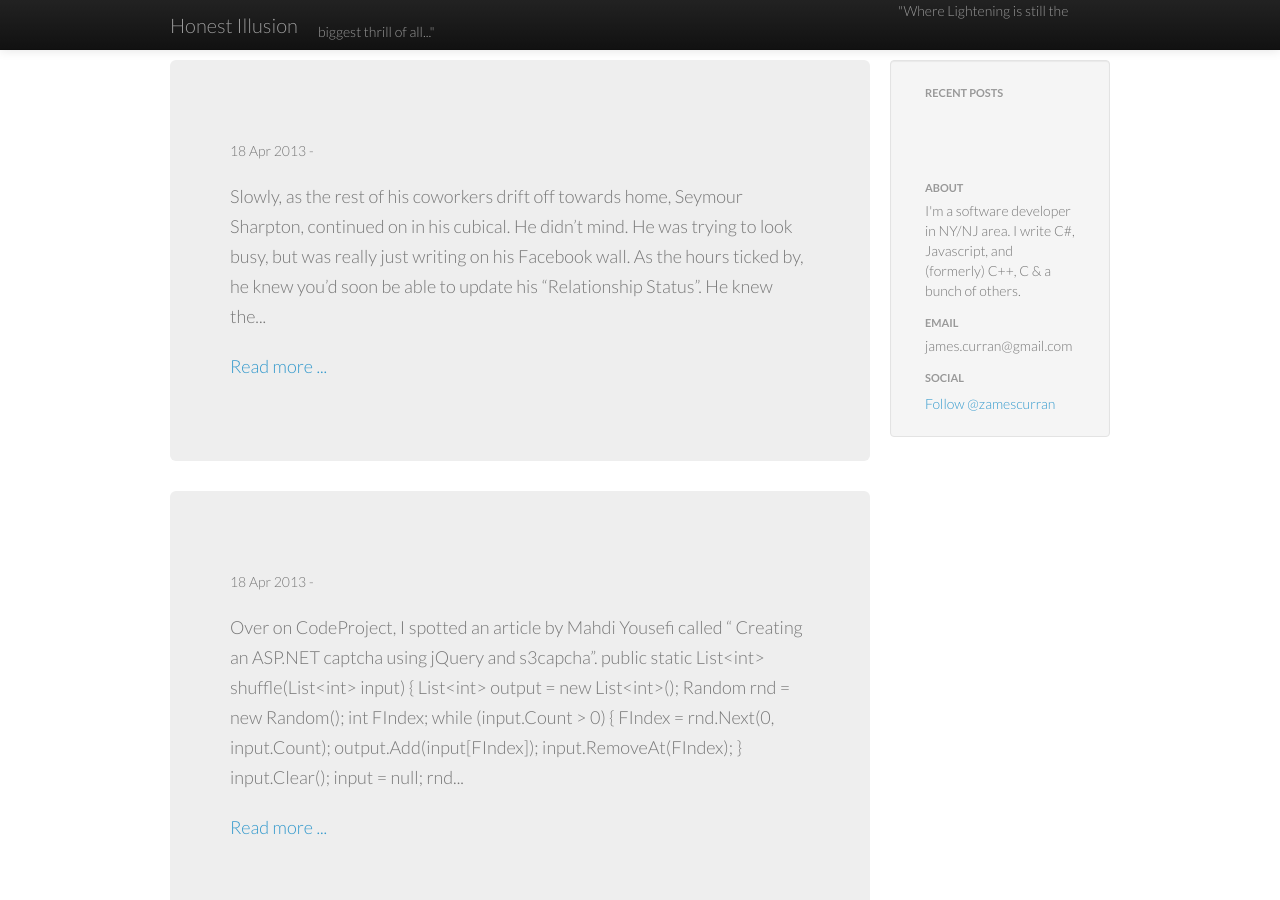
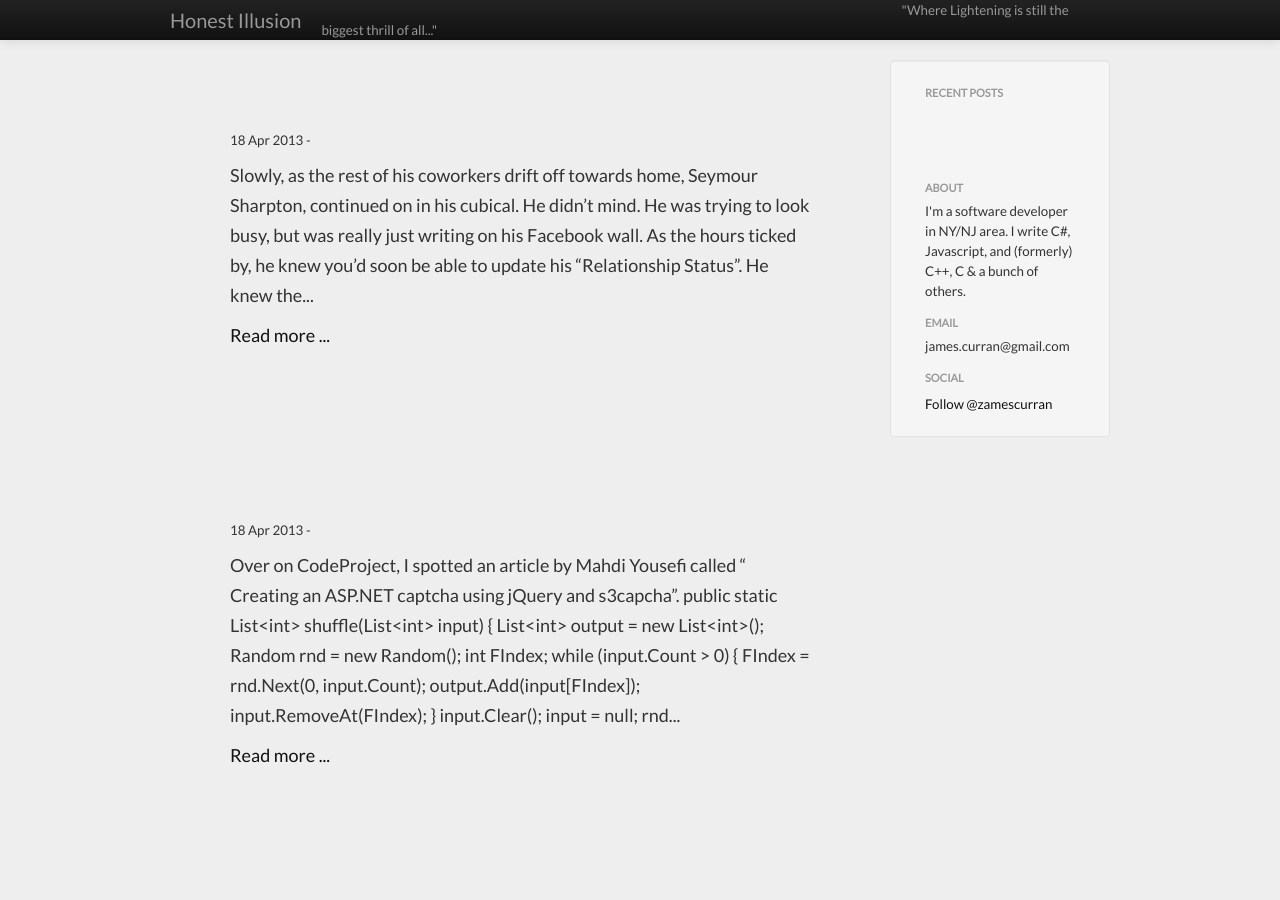
Before and after one commit to jamescurran/jamescurran.github.io, a Jekyll site: the page built from index.html, in a window 1280 px wide and 900 px high. Built offline with Jekyll 4.4.1, drawn with Linux system fonts in a browser that asks for light colours; nearby versions of some CDN libraries; comment, search, counter and statistics services are not loaded.

Commit message:
changing "styles"

```diff
--- a/_includes/header.html
+++ b/_includes/header.html
@@ -12,8 +12,8 @@
 <!--    <link href="/css/site.css" rel="stylesheet">  -->
 <!--    <link href="/css/csharp.css" rel="stylesheet">    -->
     <link href="/css/pygment_trac.css" rel="stylesheet">
-<!--    <link href="/css/style.css" rel="stylesheet">  -->
-    <link href="/css/styles.css" rel="stylesheet">
+<!--    <link href="/css/styles.css" rel="stylesheet">  -->
+    <link href="/css/style.css" rel="stylesheet">
     <style>
       body {
       padding-top: 60px; /* 60px to make the container go all the way to the bottom of the topbar */
```
